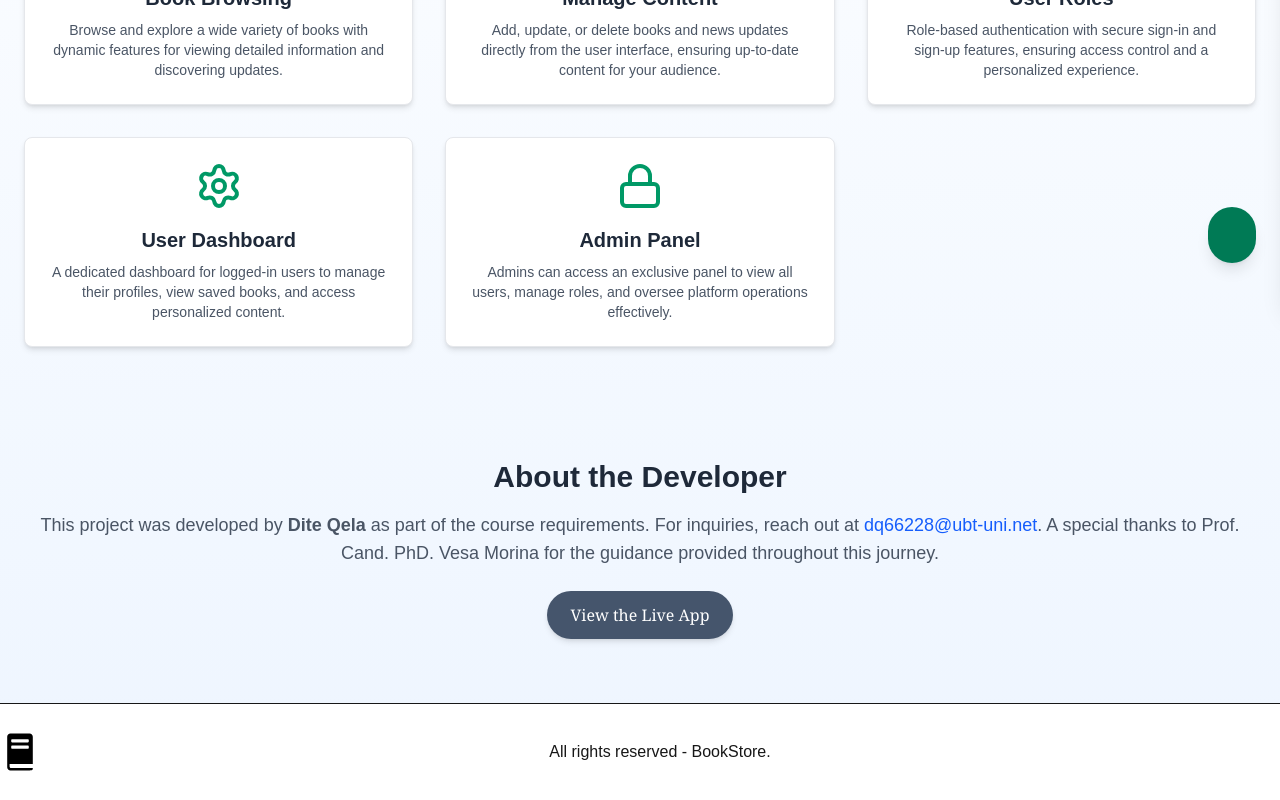
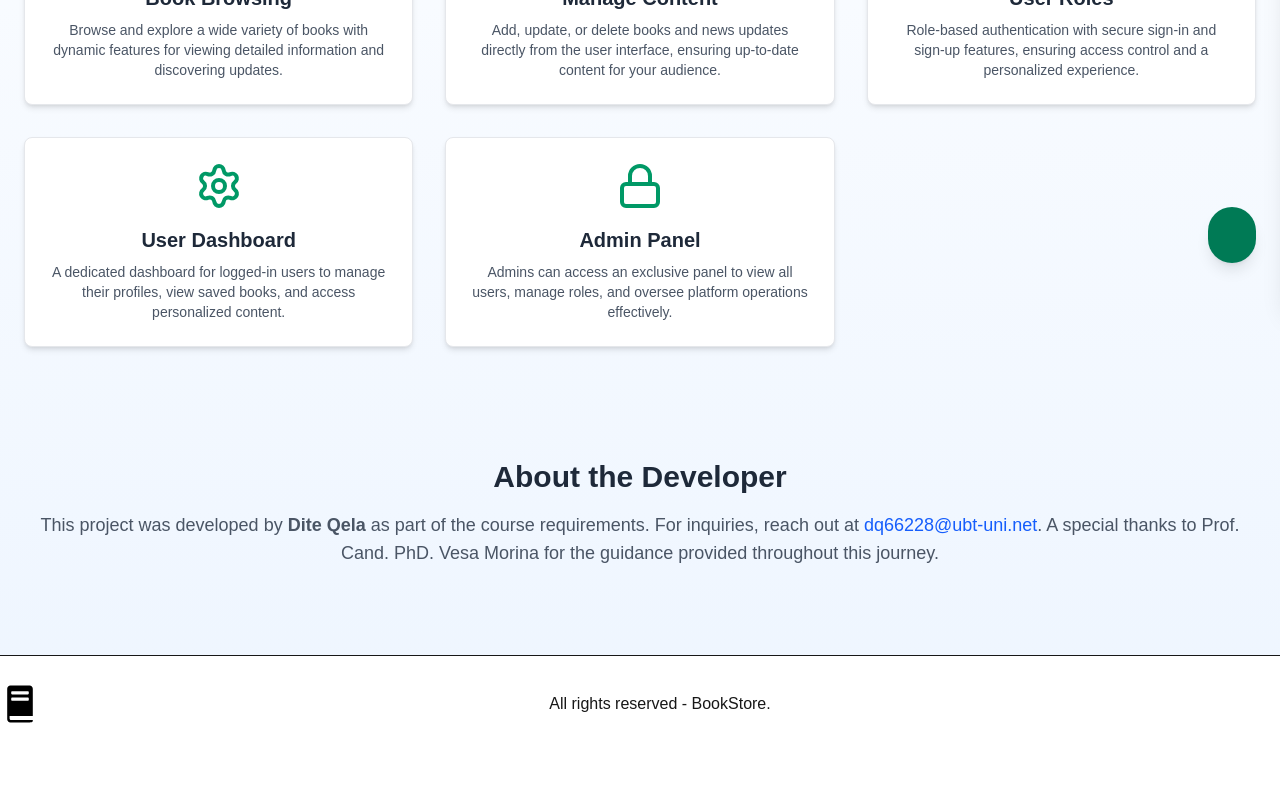
Before and after one commit to diteeee/bookstore, a Next.js app: page /about in a window 1280 px wide. Shown: the part 497-1297 px from the top of the page. After the commit the page ends 1249 px from the top, so only its background shows below. Built offline with nearby package versions, Linux system fonts and the light colour scheme; no server answers; some icons are missing.

Commit message:
fixes per deployment

```diff
--- a/pages/about/index.tsx
+++ b/pages/about/index.tsx
@@ -106,11 +106,6 @@ const AboutPage = () => {
           For inquiries, reach out at <a href="mailto:dq66228@ubt-uni.net" className="text-blue-600 hover:underline">dq66228@ubt-uni.net</a>.
           A special thanks to Prof. Cand. PhD. Vesa Morina for the guidance provided throughout this journey.
         </p>
-        <Button
-          text="View the Live App"
-          variant="secondary"
-          onClick={() => router.push("https://bookstore-ecru-seven.vercel.app/")}
-        />
       </motion.div>
     </div>
   );
```
